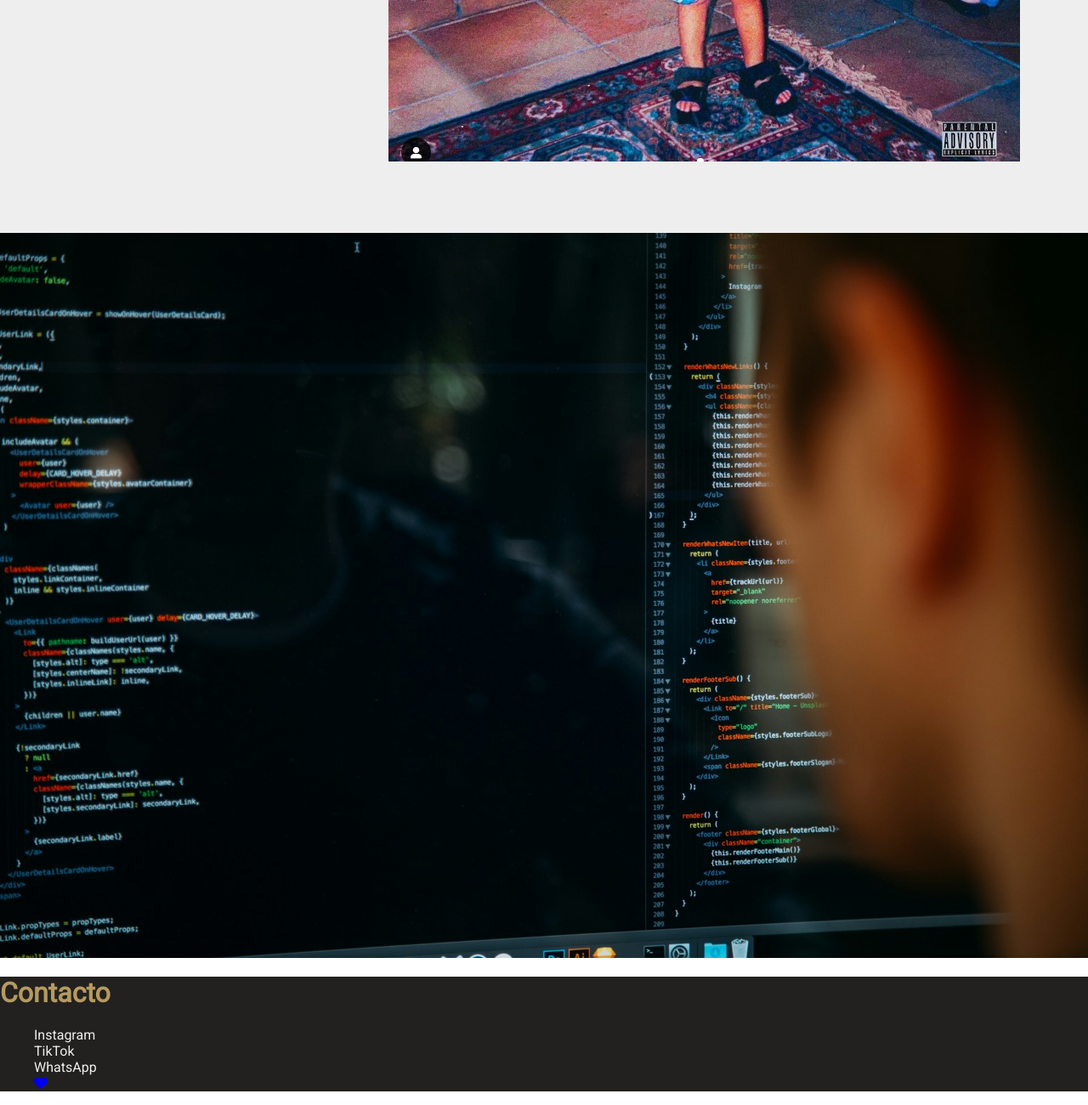
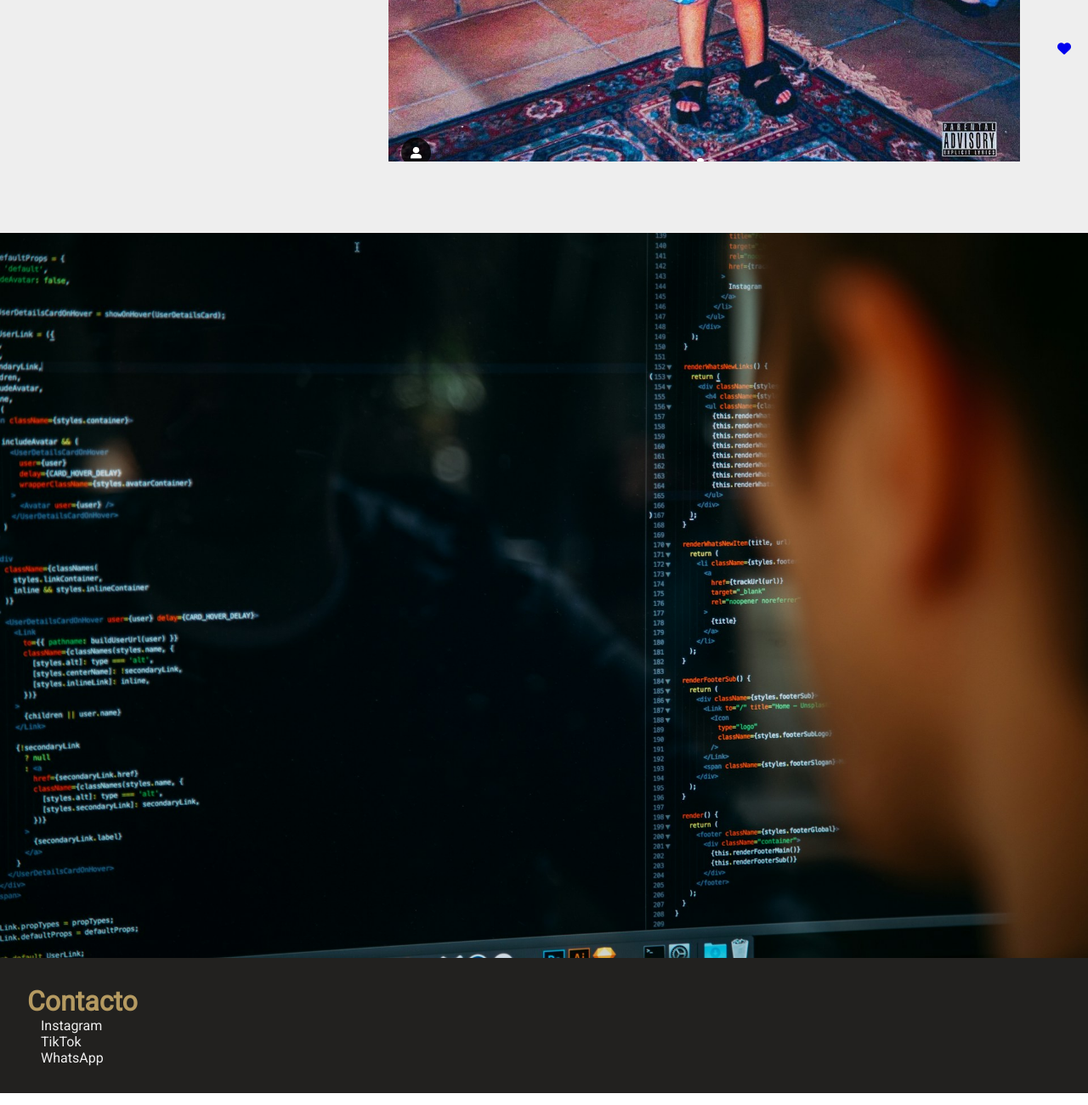
Before and after one commit to johnWick1234B/mipaginaWebBill, a plain HTML site: page index.html in a window 1280 px wide. Shown: the part 713-2013 px from the top of the page at 85% size. Drawn offline with Linux system fonts and the light colour scheme.

Commit message:
Actualización css

```diff
--- a/box-styles.css
+++ b/box-styles.css
@@ -1,7 +1,8 @@
-body,
-div,
-main,
-footer {
+* {
+  margin: 0;
+  padding: 0;
+}
+body {
   margin: 0;
   padding: 0;
   font-family: "Roboto", sans-serif;
@@ -44,22 +45,29 @@ header nav ul li a {
   padding: 5em;
 }
 
-.section-2 img{
+.section-2 img {
   display: block;
   width: 100%;
 }
 
-footer{
+footer {
   background-color: #22211f;
-  width: 100%;
+  padding: 2em;
+}
+
+footer h1 {
+  color: #b59a61;
 }
 
 
-
-footer h1{
-  color: #b59a61;
+footer ul li a {
+  color: #eeeeee;
+  padding: 1em;
 }
 
-footer ul li a{
-  color: #eeeeee;
+
+.heart{
+  position: fixed;
+  bottom: 20px;
+  right: 20px;
 }
--- a/index.html
+++ b/index.html
@@ -48,13 +48,9 @@
           <li><a href="https://www.instagram.com/">Instagram</a></li>
           <li><a href="https://www.tiktok.com/es/">TikTok</a></li>
           <li><a href="https://web.whatsapp.com/">WhatsApp</a></li>
-          <a href="https://www.egg.es"><i class="fa-solid fa-heart"></i></a>
         </ul>
-
-
       </footer>
-
-
+      <a class="heart" href="https://www.egg.es"><i class="fa-solid fa-heart"></i></a>
 
   </div>
 
```
